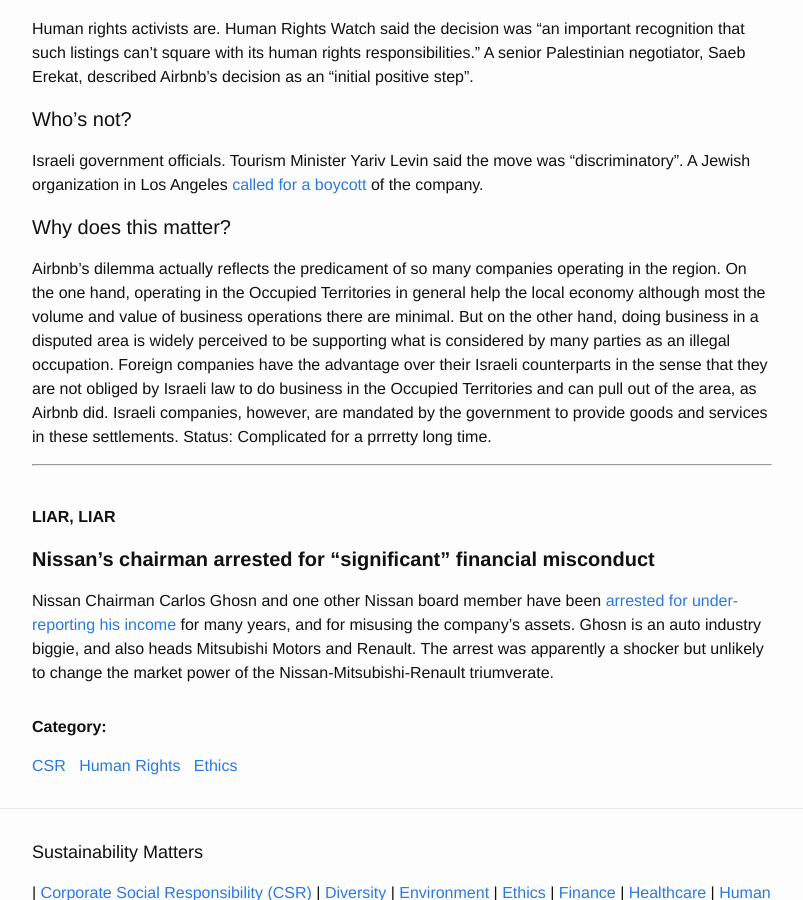
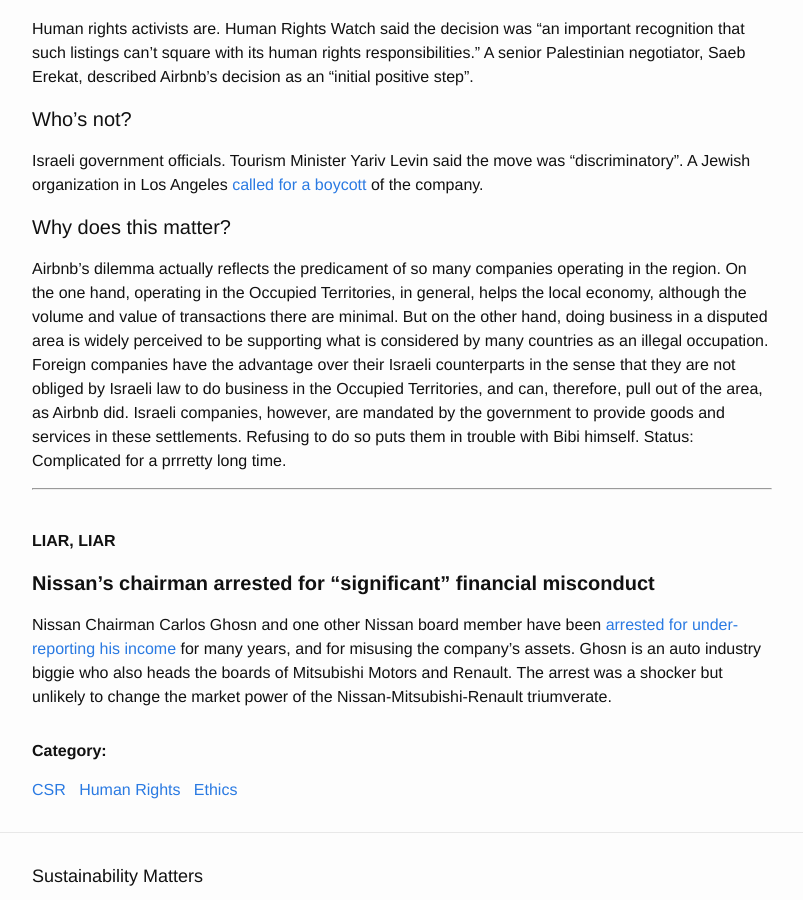
Before and after one commit to Sparkleleuk/Sustainability_Matters, a Jekyll site: the page built from _posts/2018-11-19-airbnb.markdown, in a window 1280 px wide and 900 px high, scrolled down 611 px. Shown: the whole window, without its empty margins (238-1041 px from the left). Built offline with Jekyll 4.4.1, drawn with Linux system fonts in a browser that asks for light colours.

Commit message:
fix post

```diff
--- a/_posts/2018-11-19-airbnb.markdown
+++ b/_posts/2018-11-19-airbnb.markdown
@@ -23,7 +23,7 @@ Israeli government officials. Tourism Minister Yariv Levin said the move was "di
 
 #### Why does this matter?
 
-Airbnb's dilemma actually reflects the predicament of so many companies operating in the region. On the one hand, operating in the Occupied Territories in general help the local economy although most the volume and value of business operations there are minimal. But on the other hand, doing business in a disputed area is widely perceived to be supporting what is considered by many parties as an illegal occupation. Foreign companies have the advantage over their Israeli counterparts in the sense that they are not obliged by Israeli law to do business in the Occupied Territories and can pull out of the area, as Airbnb did. Israeli companies, however, are mandated by the government to provide goods and services in these settlements. Status: Complicated for a prrretty long time.
+Airbnb's dilemma actually reflects the predicament of so many companies operating in the region. On the one hand, operating in the Occupied Territories, in general, helps the local economy, although the volume and value of transactions there are minimal. But on the other hand, doing business in a disputed area is widely perceived to be supporting what is considered by many countries as an illegal occupation. Foreign companies have the advantage over their Israeli counterparts in the sense that they are not obliged by Israeli law to do business in the Occupied Territories, and can, therefore, pull out of the area, as Airbnb did. Israeli companies, however, are mandated by the government to provide goods and services in these settlements. Refusing to do so puts them in trouble with Bibi himself. Status: Complicated for a prrretty long time.
 
 * * *
 <br />
@@ -32,4 +32,4 @@ Airbnb's dilemma actually reflects the predicament of so many companies operatin
 
 #### **Nissan's chairman arrested for "significant" financial misconduct**
 
-Nissan Chairman Carlos Ghosn and one other Nissan board member have been <a href="https://newsroom.nissan-global.com/releases/release-860852d7040eed420ffbaebb223b6973-181119-01-e" target="_blank">arrested for under-reporting his income</a> for many years, and for misusing the company's assets. Ghosn is an auto industry biggie, and also heads Mitsubishi Motors and Renault. The arrest was apparently a shocker but unlikely to change the market power of the Nissan-Mitsubishi-Renault triumverate.
+Nissan Chairman Carlos Ghosn and one other Nissan board member have been <a href="https://newsroom.nissan-global.com/releases/release-860852d7040eed420ffbaebb223b6973-181119-01-e" target="_blank">arrested for under-reporting his income</a> for many years, and for misusing the company's assets. Ghosn is an auto industry biggie who also heads the boards of Mitsubishi Motors and Renault. The arrest was a shocker but unlikely to change the market power of the Nissan-Mitsubishi-Renault triumverate.
--- a/index.html
+++ b/index.html
@@ -6,7 +6,7 @@ image:
   facebook:
 
 seo:
-  name: Sustainability
+  name: Sustainability Matters
 
 
 ---
```
